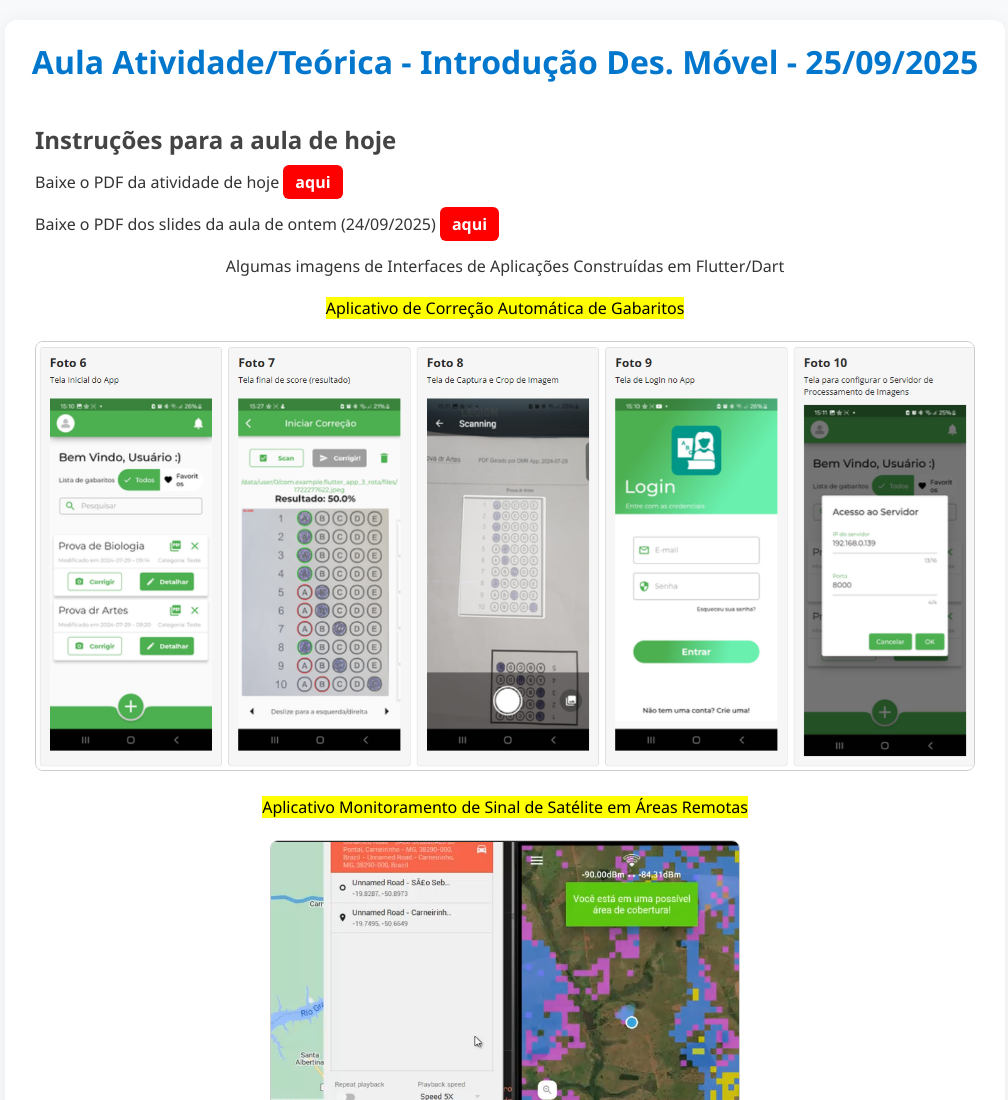
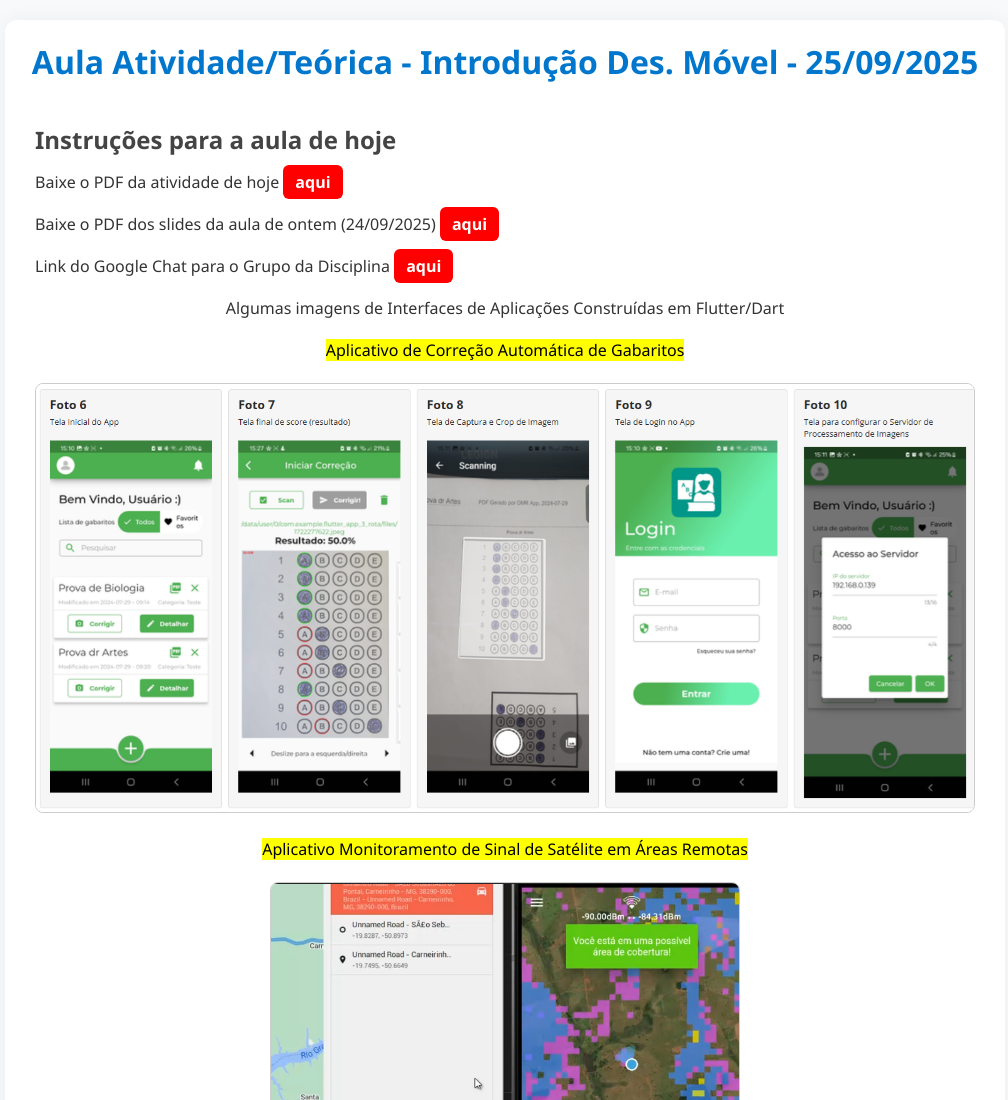
Before and after one commit to nsviana/aula-info3-25-09, a plain HTML site: page index.html in a window 1280 px wide. Shown: the top 1100 px of the page, without its empty margins (135-1143 px from the left). Drawn offline with Linux system fonts and the light colour scheme.

Commit message:
Link Google Chat

```diff
--- a/index.html
+++ b/index.html
@@ -116,6 +116,11 @@
             <a target="_blank" href="Introducao_Slides_Conceitos_Des_Movel-24-09-25.pdf" style="background-color: red; color: white;">aqui</a>
           </p>
 
+          <p>
+            Link do Google Chat para o Grupo da Disciplina
+            <a target="_blank" href="https://chat.google.com/room/AAQAnQVAXuI?cls=7" style="background-color: red; color: white;">aqui</a>
+          </p>
+
 		    <p style="text-align:center">
             Algumas imagens de Interfaces de Aplicações Construídas em Flutter/Dart
           </p>
```
